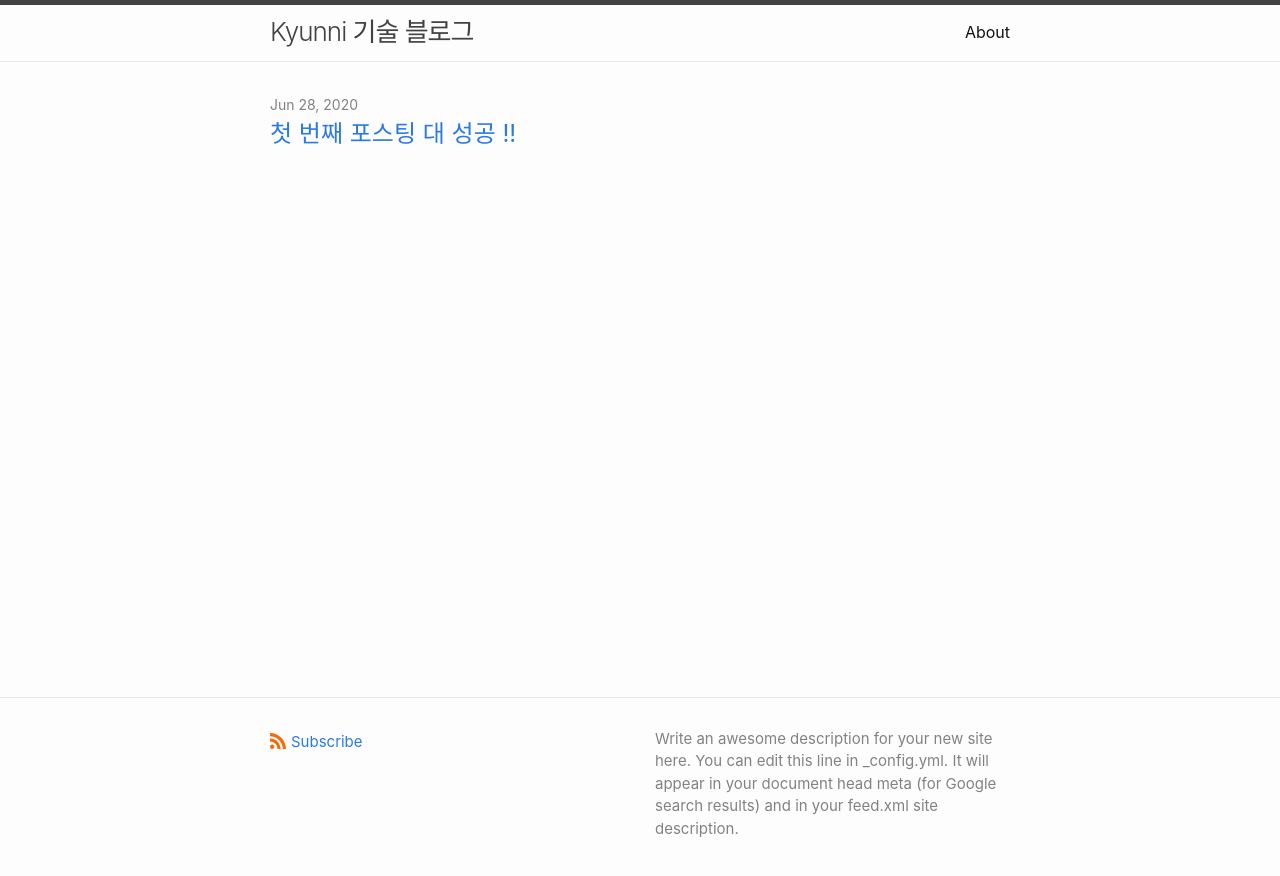
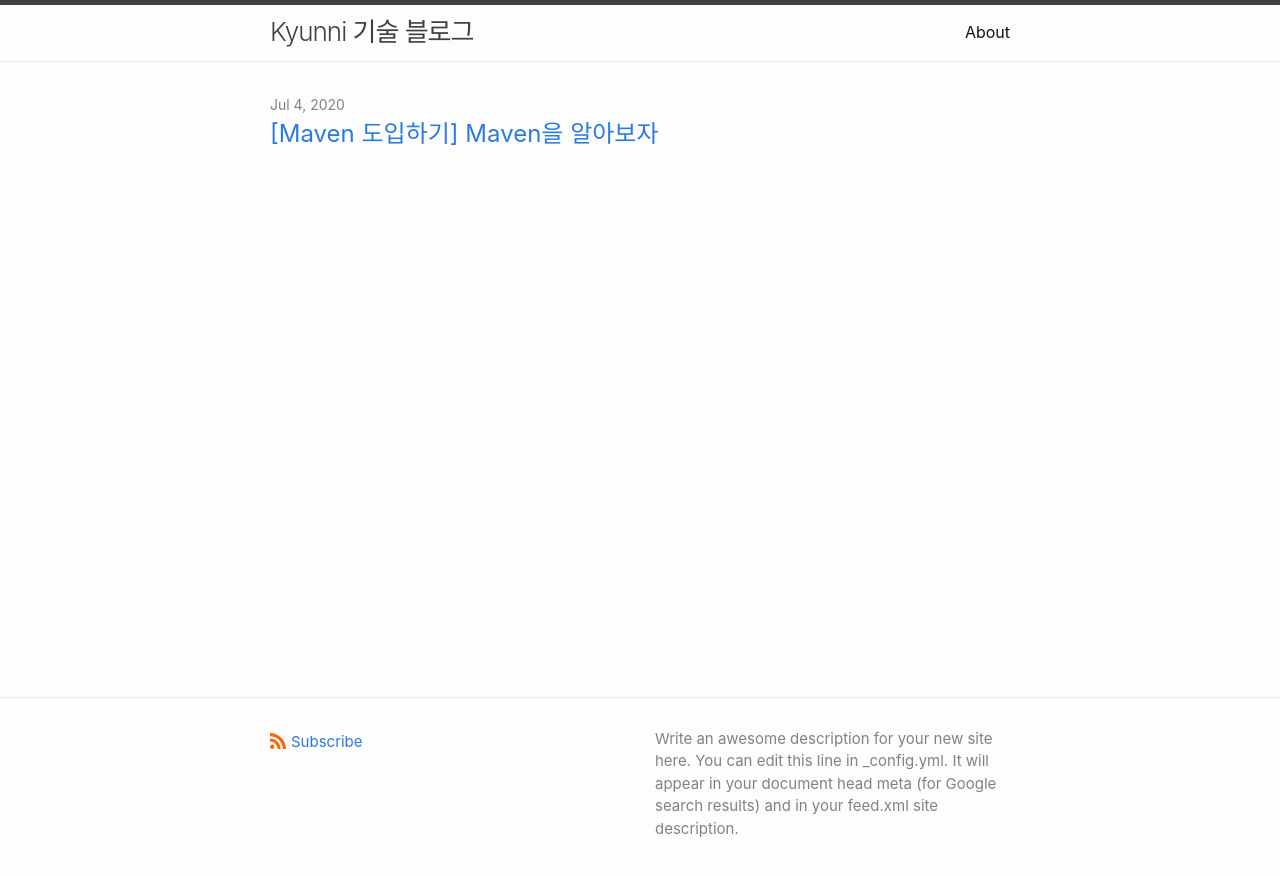
Before and after one commit to kyunnis/kyunni.github.io, a Jekyll site: the page built from index.markdown, in a window 1280 px wide. Shown: the top 876 px of the page. Built offline with Jekyll 4.4.1, drawn with Linux system fonts in a browser that asks for light colours; part of the change alters nothing that is shown.

Commit message:
Maven Posting commit

```diff
--- a/_config.yml
+++ b/_config.yml
@@ -17,8 +17,8 @@ description: >- # this means to ignore newlines until "baseurl:"
   Write an awesome description for your new site here. You can edit this
   line in _config.yml. It will appear in your document head meta (for
   Google search results) and in your feed.xml site description.
-baseurl: "/kyunni-tech-blog" # the subpath of your site, e.g. /blog
-url: "https://kyunnis.github.io" # the base hostname & protocol for your site, e.g. http://example.com
+baseurl: "" # the subpath of your site, e.g. /blog
+url:  # the base hostname & protocol for your site, e.g. http://example.com
 twitter_username: kyunni
 github_username: kyunni
 
--- a/_posts/2020-06-28-welcome-to-jekyll.markdown
+++ /dev/null
@@ -1,29 +0,0 @@
----
-layout: post
-title:  "첫 번째 포스팅 대 성공 !!"
-date:   2020-06-28 15:52:51 +0900
-categories: jekyll update
----
-You’ll find this post in your `_posts` directory. Go ahead and edit it and re-build the site to see your changes. You can rebuild the site in many different ways, but the most common way is to run `jekyll serve`, which launches a web server and auto-regenerates your site when a file is updated.
-
-Jekyll requires blog post files to be named according to the following format:
-
-`YEAR-MONTH-DAY-title.MARKUP`
-
-Where `YEAR` is a four-digit number, `MONTH` and `DAY` are both two-digit numbers, and `MARKUP` is the file extension representing the format used in the file. After that, include the necessary front matter. Take a look at the source for this post to get an idea about how it works.
-
-Jekyll also offers powerful support for code snippets:
-
-{% highlight ruby %}
-def print_hi(name)
-  puts "Hi, #{name}"
-end
-print_hi('Tom')
-#=> prints 'Hi, Tom' to STDOUT.
-{% endhighlight %}
-
-Check out the [Jekyll docs][jekyll-docs] for more info on how to get the most out of Jekyll. File all bugs/feature requests at [Jekyll’s GitHub repo][jekyll-gh]. If you have questions, you can ask them on [Jekyll Talk][jekyll-talk].
-
-[jekyll-docs]: https://jekyllrb.com/docs/home
-[jekyll-gh]:   https://github.com/jekyll/jekyll
-[jekyll-talk]: https://talk.jekyllrb.com/
--- /dev/null
+++ b/_posts/2020-07-04-what-is-maven.markdown
@@ -0,0 +1,179 @@
+---
+layout: post
+title: "[Maven 도입하기] Maven을 알아보자"
+date: 2020-07-04 21:47:51 +0900
+categories: jekyll update
+---
+
+
+
+
+> 안녕하세요. kyunni 입니다.
+>
+> 이 곳에는 개발 업무를 진행하면서 알게되었거나 IT Trend와 같은 내용들을 차곡차곡 정리해나갈 예정입니다.
+>
+> 그 시작으로 요즘 회사에서 진행 중인 Maven 도입에 관련하여 Maven이란 무엇인가에 대하여 자세히 포스팅하고자 합니다.
+
+
+
+
+
+## Maven이란?
+
+![img](http://maven.apache.org/images/maven-logo-black-on-white.png)
+
+
+
+Maven은 Apache에서 제공하는 자바 프로젝트 관리 도구로 Apache Ant 대안으로 만들어졌으며, Apache License로 배포되는 오픈 소스 소프트웨어입니다. Maven은 pom(Project Object Model) 개념을 기반으로 프로젝트의 build, reporting 및 문서 관리 등이 가능합니다.
+
+
+
+## Maven 특징
+
+* **Build Lifecycle 관리**
+
+  프로젝트의 전체적인 Lifecycle을 관리하는 도구이며 WAR, JAR 등의 프로젝트 산출물로 패키징해주는 build tool로서의 역할을 합니다.
+
+* **배포 관리**
+
+  소스관리시스템(SVN, Git 등)과 통합하여 특정 tag를 기반으로 프로젝트 배포 관리가 가능합니다.
+  배포툴(jenkins 등)에서 Maven을 통해 build가 진행되고 이를 통해 배포서버에 산출물(war 등)이 배포되는 형태입니다.
+
+* **dependency(의존성) 관리**
+
+  Maven에서는 jar 등 라이브러리를 관리하는 중앙repository를 사용하는 것을 권장합니다. 주로 NEXUS와 같은 사설 repository를 사용하며, 중앙 repository에서 필요 라이브러리를 다운받을 수 있는 메커니즘을 제공합니다.
+
+* **손 쉬운 plug-in 관리**
+
+  Java 또는 스크립팅 언어로 plug-in 관리가 쉽고 확장성이 좋습니다.
+
+* **모델 기반 build**
+   별도 build scripting 없이 metadata 기반으로 JAR, WAR 등의 형태로 배포가 가능합니다.
+
+
+
+## Build Tool 종류
+
+조사한 Ant, Maven, Gradle 모두 Apache License 기반입니다. 순서대로 Ant를 개선한 툴이 Maven, Maven을 개선한 툴이 Gradle입니다.
+
+물론 아래 세 가지 종류 외에도 다양한 build Tool 또한 존재 합니다.
+
+
+
+* **Ant**
+
+  빌드스크립트 기반으로 빌드가 가능하여, 개발자가 원하는 방향으로 개발이 가능하다는 유연성에  큰 장점이 있습니다.
+
+  * 각 프로젝트에 대한 XML 기반 빌드 스크립트 개발
+
+  * 형식적 규칙이 없음: 결과물을 넣을 위치를 정확히 정의해야하며, 프로젝트에 특화된 Target과 Dependency를 이용해 모델링
+
+  * 절차지향적: 명확한 빌드 절차 정의가 필요
+
+  * 생명주기를 갖지 않기 때문에 각각의 target에 대한 의존관계와 일련의 작업을 정의해주어야 함
+
+  * (단점) 유연성이 높으나 프로젝트가 복잡해질 경우, 각각의 Build 과정을 이해하기 어려움
+
+  * (단점) XML, Remote Repository를 가져올 수 없음
+
+  * (단점) 스크립트 재사용이 어려움
+
+
+
+* **Maven**
+
+  프로젝트에 필요한 모든 Dependency를 리스트의 형태로  Maven에 정의하여 관리하는 방식입니다.
+
+  * (장점) Dependency를 관리하고, 표준화된 프로젝트(Standardized Project) 제공
+
+  * (장점) XML, remote repostitory를 가져올 수 있음 : 개발에 필요한 종속되는 'jar', 'class path'를 다운로드할 필요 없이 선언만으로 사용 가능
+
+  * (장점) 상속형 : 하위 XML이 필요 없는 속성도 모두 표기
+
+  * (단점) 라이브러리가 서로 종속할 경우 XML이 복잡해짐
+
+  * (단점) 계층적인 데이터를 표현하기에 좋지만, 플로우나 조건부 상황을 표현하기엔 어려움
+
+  * (단점) 편리하나 맞춤화된 로직 실행이 어려움
+
+
+
+* **Gradle**
+
+  build 자동화에 대한 요구 증가에 의해 보완된 build Tool입니다. `Gradle`은  JVM 기반의 빌드 도구로 기존 Ant, Maven을 보완하였습니다. 따라서 Java 혹은 Groovy를 이용하 logic을 개발자의 의도에 따라 설계가 가능합니다.
+
+  * 오픈 소스 기반의 build 자동화 시스템으로 Groovy 기반 DSL(Domain-Specific Language)로 작성
+
+  * Build-by-convention을 바탕으로 함 : 스크립트 규모가 작고 읽기 쉬움
+
+  * Multi 프로젝트 빌드를 지원하기 위해 설계
+
+  * 설정 주입 방식 (Configuration Injection)
+
+
+
+## Maven Build Lifecycle
+
+Maven에서는 미리 정의하고 있는 build 순서가 있습니다. 이 일련의 build 과정을 `Lifecycle`이라고 하며, 총 3 가지 종류의 Lifecycle을 제공합니다.
+
+
+
+* **Default(Build) Lifecycle**
+
+  소스 코드를 compile, test, package, deploy를 담당하는 기본 Lifecycle입니다.
+
+  | Phase     | Description                                                  |
+  | --------- | ------------------------------------------------------------ |
+  | `compile` | 소스 파일 컴파일                                             |
+  | `test`    | Junit, TestNG와 같은 단위 테스트 프레임워크로 단위 테스트 진행<br />기본 설정은 단위 테스트가 실패하면 build 실패로 간주 |
+  | `package` | 단위 테스트 성공 시, pom.xml의 <packaging /> 엘리먼트 값 (jar, war, ear 등)에 따라 패키징 진행 |
+  | `install` | 로컬 저장소에 패키징 파일 배포 (개발자 PC)                   |
+  | `deploy`  | 원격 저장소에 패키징 파일 배포 (Maven 저장소)                |
+
+
+
+ *  **Clean Lifecycle**
+
+    build한 결과물을 제거하기 위한 clean Lifecycle입니다.
+
+    | Phase   | Description                                                  |
+    | ------- | ------------------------------------------------------------ |
+    | `clean` | 이전 build를 통하여 생성된 모든 산출물 삭제<br />Maven에서는 기본 build 시, target directory에 모든 결과물을 생성하므로 target directory 자체 삭제 |
+
+
+
+* **Site Lifecycle**
+
+  프로젝트 문서 사이트를 생성하는 Site Lifecycle
+
+  | Phase         | Description                                     |
+  | ------------- | ----------------------------------------------- |
+  | `site`        | Maven 설정 파일 정보 기반 문서 사이트 생성 지원 |
+  | `site-deploy` | 생성 문서 사이트를 설정되어 있는 서버에 배포    |
+
+
+
+## Phase & Goal
+
+`Phase`는 빌드 단계와 각 단계의 순서를 정의하고 있는 개념입니다. 그리고 phase와 플러그인으로 연결되어 실행시킬 명령이 `Goal`입니다.
+
+즉, Lifecycle 내에서 phase를 통해 goal을 실행하면 해당 단계에 맞는 작업이 실행되는 개념입니다.
+
+
+
+
+
+![img](https://mblogthumb-phinf.pstatic.net/MjAxNzAyMDhfOTIg/MDAxNDg2NTQ3NTMxMTk4.NgcoWXTJRvVaPijCs2MmK6yqmqXfqRRpyrML1dkGSY4g.QnYn6PS8gVx_8GvAPQ1WNbh9hUGrilQr6B_aSMxguOkg.PNG.goddlaek/image.png?type=w800)
+
+
+
+## Maven Plugin
+
+Maven에서 제공하는 모든 기능은 plugin을 기반으로 동작합니다.  Maven 자체는 기본적인 기능만 지니고 있고, 대부분의 기능은 plugin을 통해 제공하도록 되어 있습니다.
+
+Plugin은 몇 가지 goal을 가지고 있고, goal은 plugin에 포함되어 있는 명령입니다. 즉, plugin은 하나 이상의 goal의 집합체입니다.
+
+Lifecycle 내에 정의되어 있는 각 Phase는 연결되어 있는 plugin을 통해 goal을 실행시키는 개념이라고 이해하면 될 것 같습니다. 아래는 Maven에서 활용할 수 있는 대부분의 plugin을 제공하는 사이트입니다.
+
+- 아파치 메이븐 사이트 : [http://maven.apache.org/plugins/](http://maven.apache.org/plugins/)
+- 코드하우스 모조 프로젝트 : [http://mojo.codehaus.org/plugins.html](http://mojo.codehaus.org/plugins.html)
```
